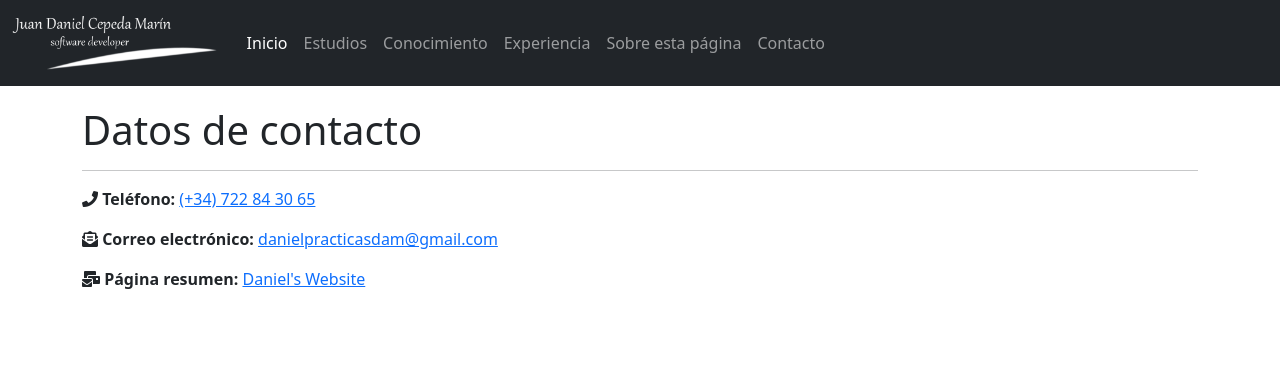
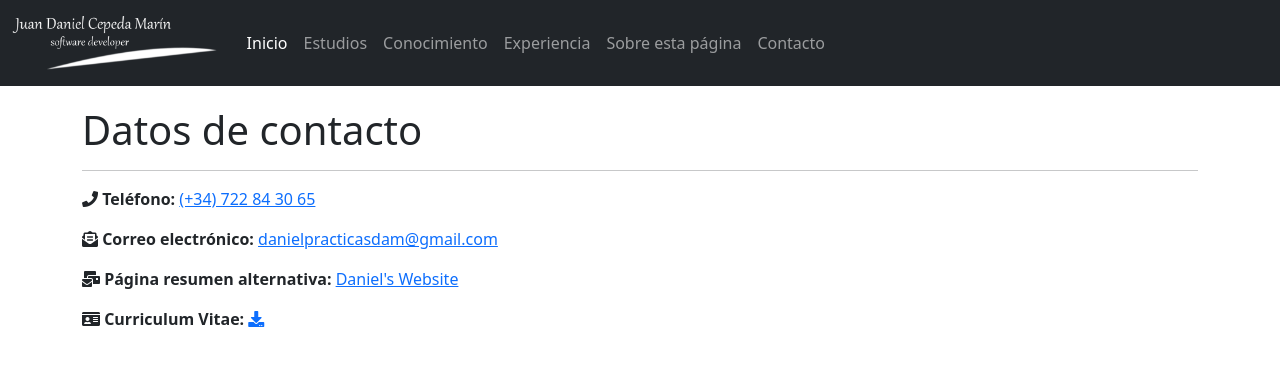
Before and after one commit to jdanielc/daniel-pagina-presentacion, an Angular app: page /contact in a window 1280 px wide. Shown: the top 366 px of the page. Built offline with nearby package versions, Linux system fonts and the light colour scheme.

Commit message:
commit recent changes

```diff
--- a/src/app/components/contact/contact.component.html
+++ b/src/app/components/contact/contact.component.html
@@ -13,10 +13,14 @@
     </div>
     <div>
         <p> <i class="fas fa-mail-bulk"></i>
-            <b> Página resumen: </b><a href="https://jdanielc.github.io/proyecto-threejs/" target="_blank">Daniel's Website</a>
+            <b> Página resumen alternativa: </b><a href="https://jdanielc.github.io/proyecto-threejs/" target="_blank">Daniel's Website</a>
         </p>
     </div>
-
+    <div>
+        <p> <i class="fas fa-id-card"></i>
+            <b> Curriculum Vitae: </b><a href="assets/documents/CV_Juan_Daniel_Cepeda_Marin_2023.pdf" target="_blank"><i class="fas fa-download"></i>            </a>
+        </p>
+    </div>
     <div>
         <!-- <p><b>Dirección</b> La Palma del Cdo., Huelva, C/Escultor Francisco Joaquin Moreno Daza Nº 12</p> -->
     </div>
--- a/src/app/components/experiencia/experiencia.component.html
+++ b/src/app/components/experiencia/experiencia.component.html
@@ -21,8 +21,8 @@
     </div>
 </div>
 <div class="card mb-3 aniamted fadeIn">
-    <a href="https://www.everis.com/spain/es/home-spain" target="_blank">
-        <img class="card-img-top animated fadeIn" src="assets/img/iyd.png" alt="Everis">
+    <a href="https://www.irium.es" target="_blank">
+        <img class="card-img-top animated fadeIn" src="assets/img/iyd.jpg" alt="Everis">
     </a>
     <div class="card-body">
         <h5 class="card-title">Irium Soluciones y Sistemas / Accenture <small></small></h5>
```
